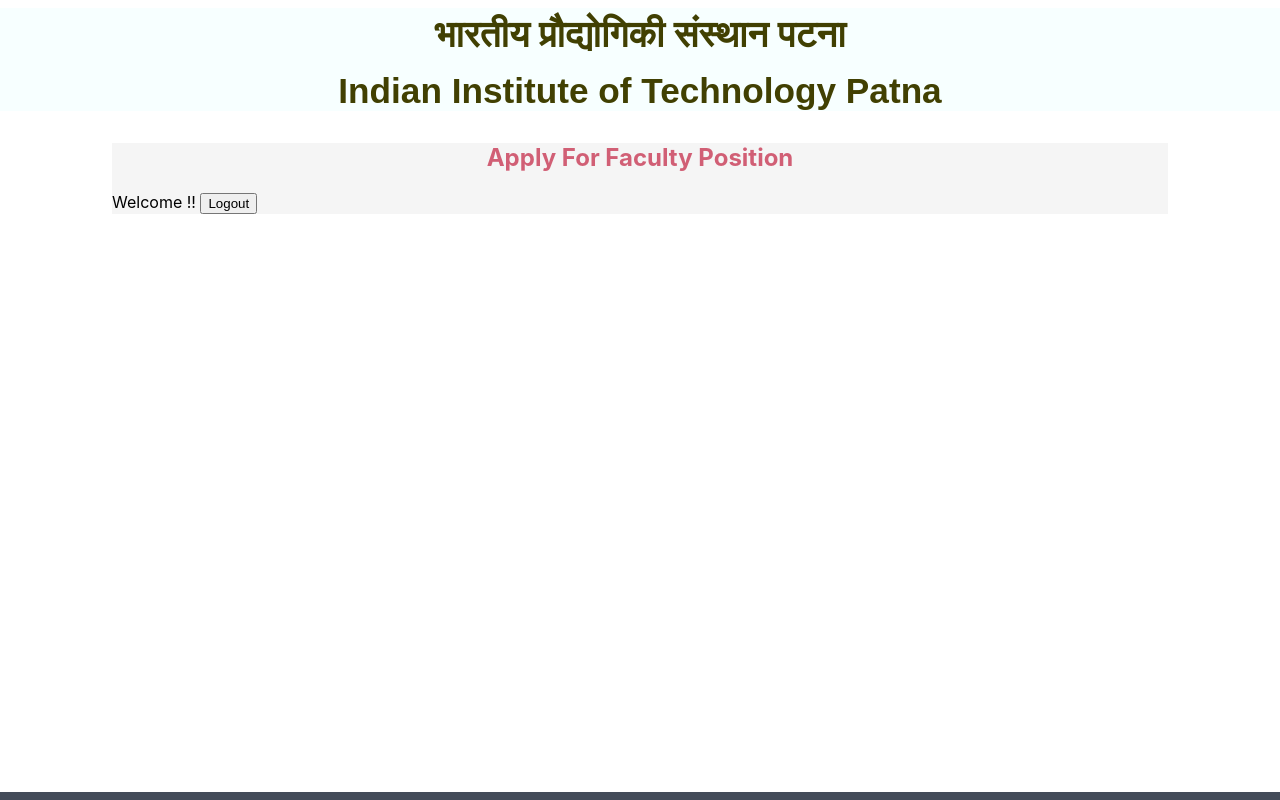
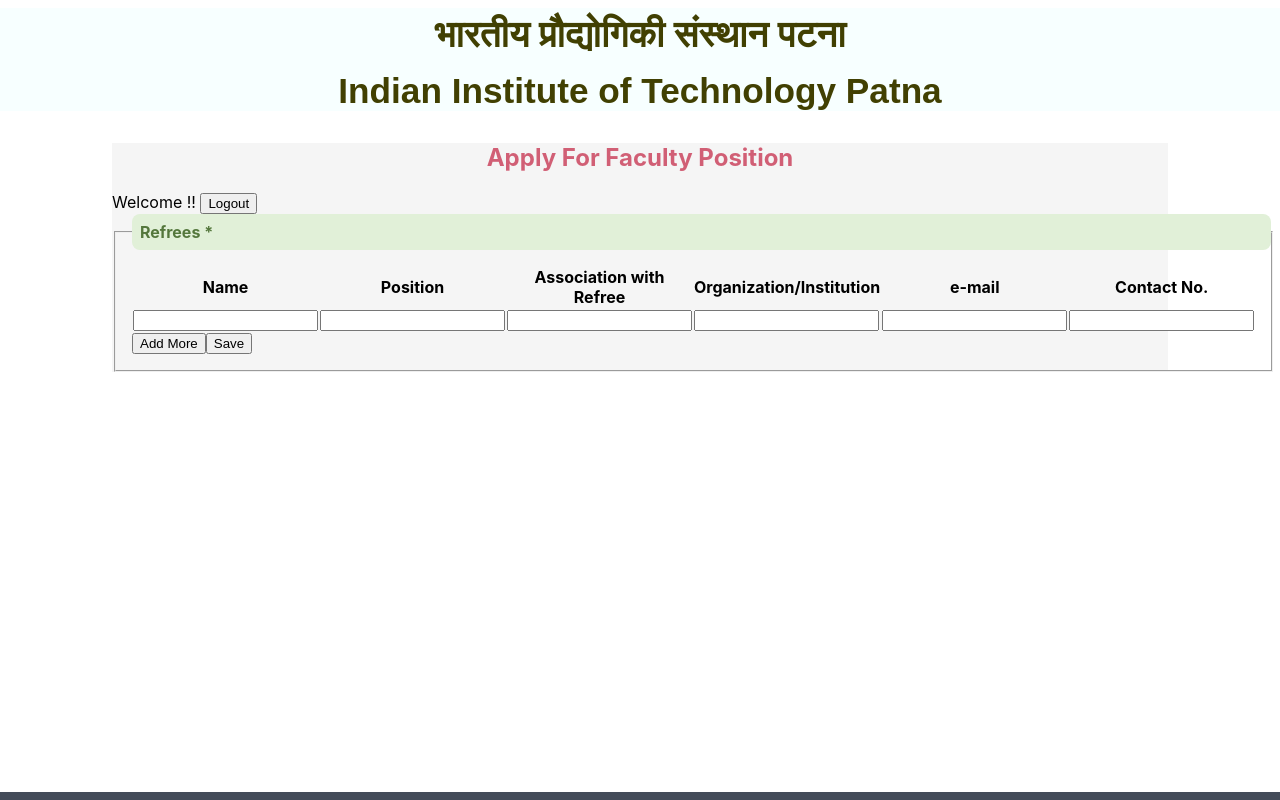
Before and after one commit to VaaniGoyal/Faculty-Application-Form, a React (Create React App) app: page / in a window 1280 px wide. Built offline with nearby package versions, Linux system fonts and the light colour scheme.

Commit message:
added refree page

```diff
--- a/src/App.js
+++ b/src/App.js
@@ -23,7 +23,7 @@
       <Footer />
       <div>
         <Routes>
-          <Route path="/" element={<Contribution />} />
+          <Route path="/" element={<Refree />} />
           <Route path="/Login_Page" element={<Login_Page />} />
           <Route path="/Create_Account" element={<Create_Account />} />\
           <Route path="/Personal_Details" element={<Personal_Details />} />
--- a/src/Refree.js
+++ b/src/Refree.js
@@ -0,0 +1,116 @@
+import React, { useState } from "react";
+import { useNavigate } from "react-router-dom";
+import axios from "axios";
+
+const RefreeForm = () => {
+    const app_number=localStorage.getItem("app_number");
+    const name = localStorage.getItem("name");
+    const navigate = useNavigate();
+
+    /*-------------------------------------REFREES---------------------------------------------- */
+    const [formData, setFormData] = useState({
+        formDetails: [
+            {
+                app_number: app_number,
+                name: "",
+                position: "",
+                association: "",
+                organisation: "",
+                email: "",
+                contact: "",
+            }
+        ]
+    });
+    const handleInputChange = (e, index) => {
+        const { name, value } = e.target;
+        const updatedData = [...formData.formDetails]
+        updatedData[index][name] = value;
+        setFormData({ ...formData, formDetails: updatedData });
+    };
+    const handleAddMore = () => {
+        setFormData({
+            ...formData,
+            formDetails: [
+                ...formData.formDetails,
+                {
+                    app_number: app_number,
+                    name: "",
+                    position: "",
+                    association: "",
+                    organisation: "",
+                    email: "",
+                    contact: "",
+                }
+            ]
+        });
+    };
+    const handleSubmit = async () => {
+        try {
+            // Iterate over each row in additionalDetails array
+            for (let i = 0; i < formData.formDetails.length; i++) {
+                const row = formData.formDetails[i];
+                // Send a POST request for each row
+                const response = await axios.post("http://localhost:3000/api/other/addReferees", row);
+                console.log(response.data);
+            }
+            // navigate('/New_page').....final checkbox wala
+        } catch (error) {
+            console.error("Error submitting refree details :", error);
+        }
+    };
+    const handleLogout = async (e) => {
+        navigate('/Login_Page');
+    }
+/*------------------------------------------------------------------------------------------------------------------- */
+    return (
+        <div className="Present_Employment" style={{ marginTop: '12rem', marginLeft: '7rem', marginRight: '7rem', marginBottom: '4rem', backgroundColor: '#f5f5f5' }}>
+        <h2 style={{ animation: 'blinker 1s linear infinite', textAlign: 'center', color: '#d15f75' }}>Apply For Faculty Position</h2>
+        <h7> Welcome {name}!!</h7>  <button onClick={handleLogout}> Logout </button>
+
+
+
+
+       {/* write  code for pdf uploads */}
+
+
+
+
+
+
+        {/* Refree Form */}
+        <form onSubmit={handleSubmit} id="RefreeForm">
+                <fieldset style={{ padding: '1rem', marginBottom: '0.5rem' }}>
+                <legend style={{ backgroundColor: '#e1f0d8', color: '#54773c', padding: '0.5rem', borderRadius: '0.5rem', width: '100%', fontWeight: 'bold' }}>Refrees *</legend>
+                <table style={{ width: '100%', borderCollapse: 'collapse' }}>
+                <thead>
+                    <tr>
+                        <th>Name</th>
+                        <th>Position</th>
+                        <th>Association with Refree</th>
+                        <th>Organization/Institution</th>
+                        <th>e-mail</th>
+                        <th>Contact No.</th>
+                    </tr>
+                </thead>
+                <tbody>
+                {formData.formDetails.map((row, index) => (
+                    <tr key = {index}>
+                        <td><input type="text" name="name" onChange={(e) => handleInputChange(e, index)} value={row.name} required /></td>
+                        <td><input type="text" name="position" onChange={(e) => handleInputChange(e, index)} value={row.position} required /></td>
+                        <td><input type="text" name="association" onChange={(e) => handleInputChange(e, index)} value={row.association} required /></td>
+                        <td><input type="text" name="organization" onChange={(e) => handleInputChange(e, index)} value={row.organisation} required /></td>
+                        <td><input type="text" name="email" onChange={(e) => handleInputChange(e, index)} value={row.email} required /></td>
+                        <td><input type="text" name="contact" onChange={(e) => handleInputChange(e, index)} value={row.contact} required /></td>
+                    </tr>
+                ))}
+                </tbody>
+                </table>
+                <button onClick={handleAddMore}>Add More</button>
+                <button type="button" onClick={handleSubmit}>Save </button>
+                </fieldset>
+        </form>
+        </div>
+    );
+}
+
+export default RefreeForm;
```
